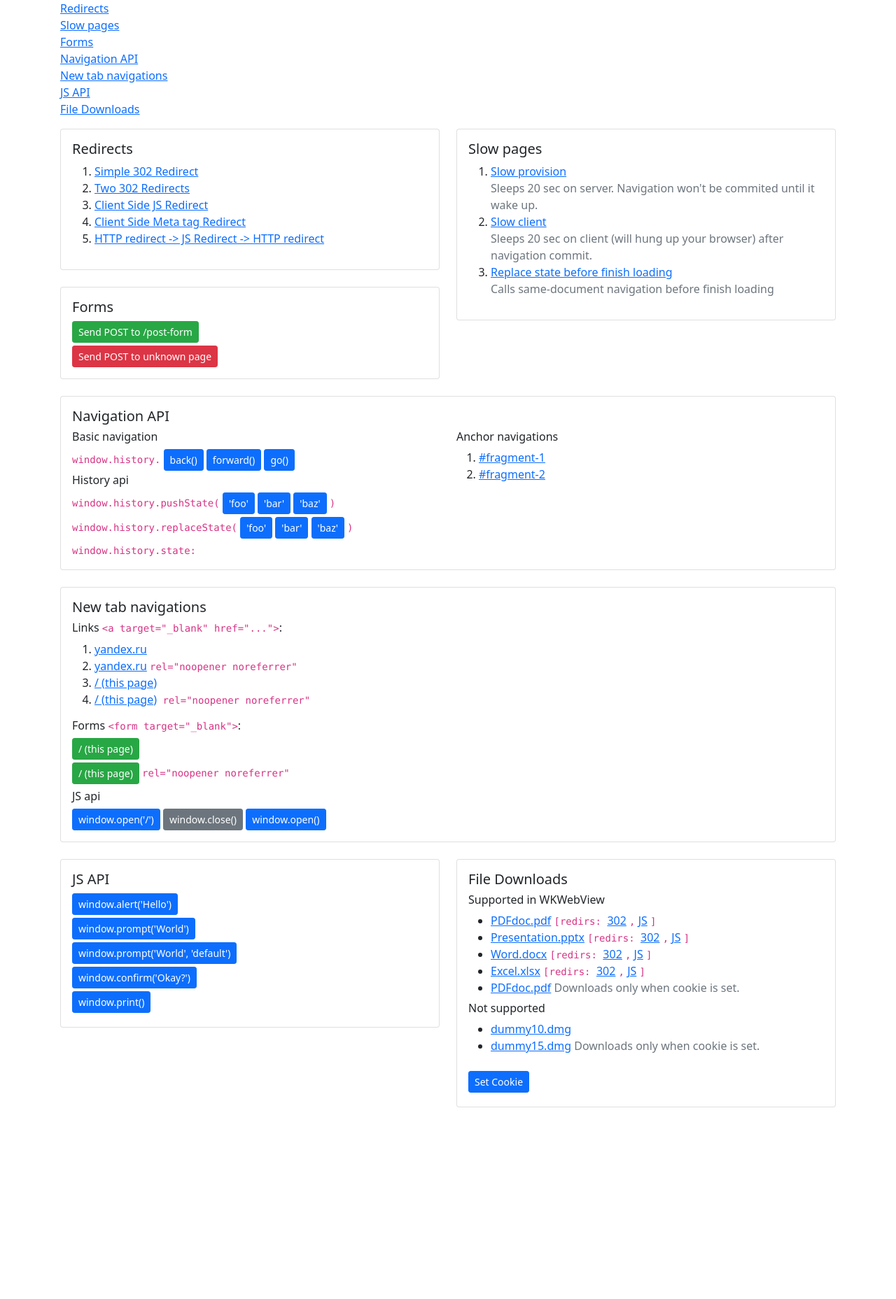
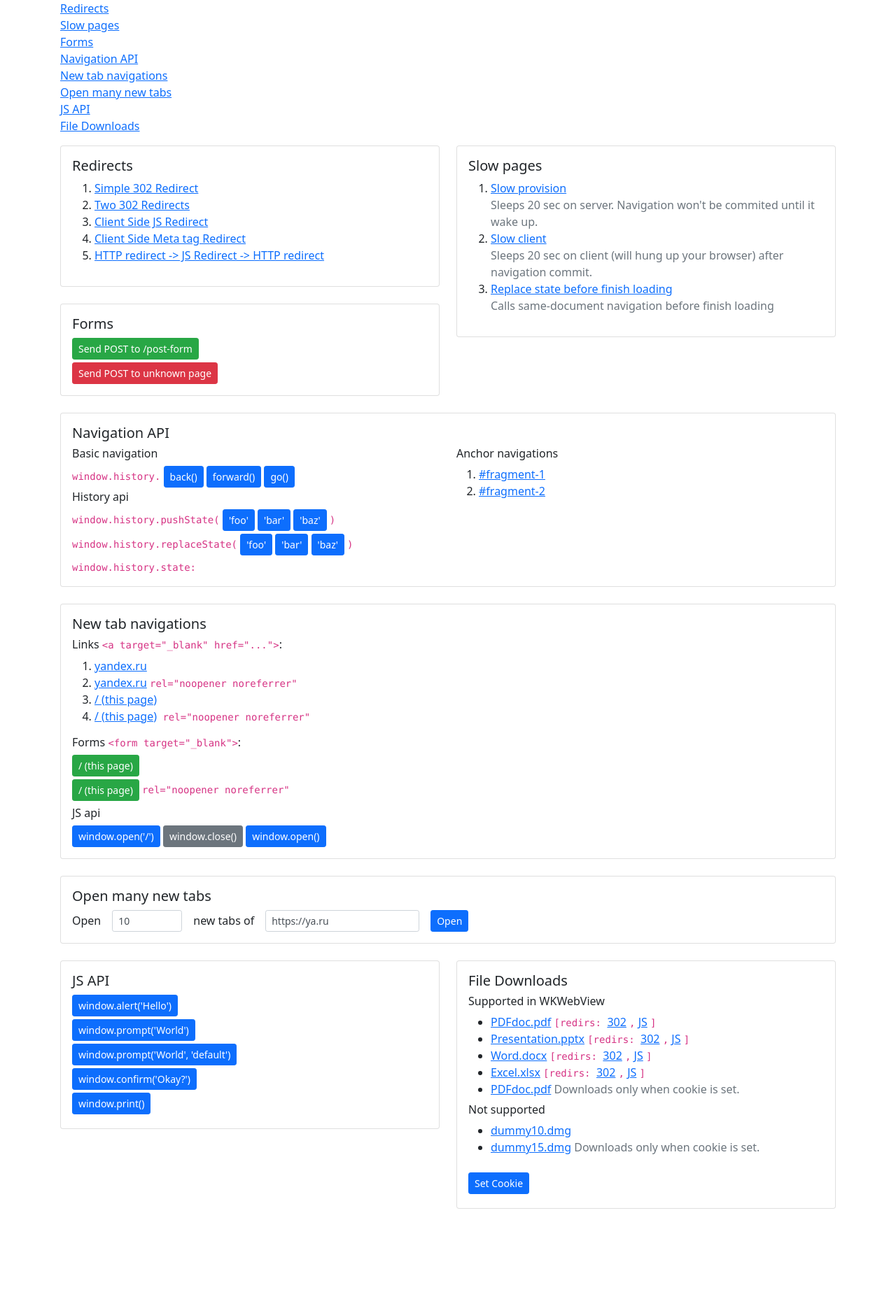
Before and after one commit to persidskiy/ibro-samples, a Flask app: page / in a window 1280 px wide. Shown: the part 63-1920 px from the top of the page at 70% size. Run offline with Flask 2, Linux system fonts and the light colour scheme; some libraries are stand-ins or nearby versions.

Commit message:
Open many new tabs

```diff
--- a/web/src/templates/index.html
+++ b/web/src/templates/index.html
@@ -3,7 +3,7 @@
 
 
 {% block content %}
-{% set sections = ['Redirects', 'Slow pages', 'Forms', 'Navigation API', 'New tab navigations', 'JS API', 'File
+{% set sections = ['Redirects', 'Slow pages', 'Forms', 'Navigation API', 'New tab navigations', 'Open many new tabs', 'JS API', 'File
 Downloads'] %}
 
 {%macro section_header(idx) %}
@@ -154,11 +154,50 @@ Downloads'] %}
   </div>
 </div>
 
+
 <div class="row">
   <div class=col-sm>
     <div class="card mb-4">
       <div class="card-body">
         {{ section_header(5) }}
+        <div class="row">
+          <div class="col-sm">
+            <div class="row g-3 align-items-center">
+              <div class="col-auto">Open</div>
+              <div class="col-auto">
+                <input id="open-pages-n" class="form-control form-control-sm" placeholder="N" value="10" style="width:100px" />
+              </div>
+              <div class="col-auto">
+                new tabs of
+              </div>
+              <div class="col-auto">
+                <input id="open-pages-url" class="form-control form-control-sm" placeholder="URL" value="https://ya.ru">
+              </div>
+              <div class="col-auto">
+                <button class="btn btn-primary btn-sm" onclick="openTabs()">Open</button>
+              </div>
+              <script>
+                function openTabs() {
+                  var n = document.getElementById("open-pages-n").value;
+                  var url = document.getElementById("open-pages-url").value;
+                  for (var i = 0; i < n; i++) {
+                    window.open(url);
+                  }
+                }
+              </script>
+            </div>
+          </div>
+        </div>
+      </div>
+    </div>
+  </div>
+</div>
+
+<div class="row">
+  <div class=col-sm>
+    <div class="card mb-4">
+      <div class="card-body">
+        {{ section_header(6) }}
         <div class="mb-1">
           <button class="btn btn-primary btn-sm" onclick="window.alert('Hello')">window.alert('Hello')</button>
         </div>
@@ -187,7 +226,7 @@ Downloads'] %}
   <div class=col-sm>
     <div class="card mb-4">
       <div class="card-body">
-        {{ section_header(6) }}
+        {{ section_header(7) }}
         <h6>Supported in WKWebView</h6>
         <ul class="mb-2">
           <li>{{ static_file_url('PDFdoc.pdf') }}</li>
```
